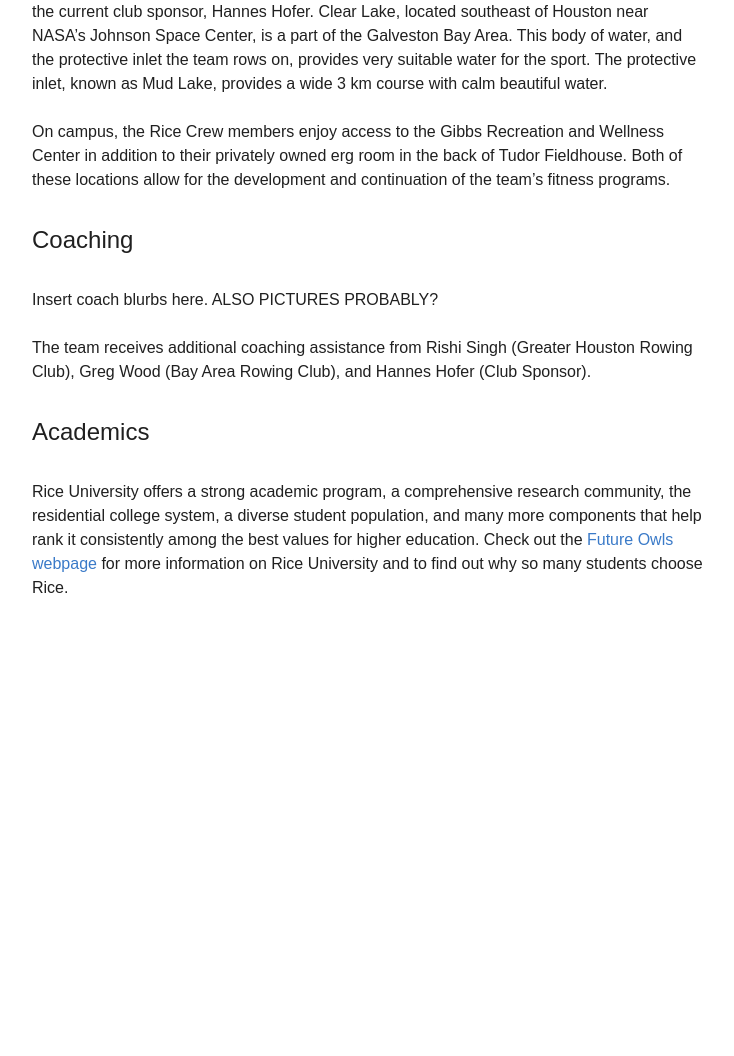
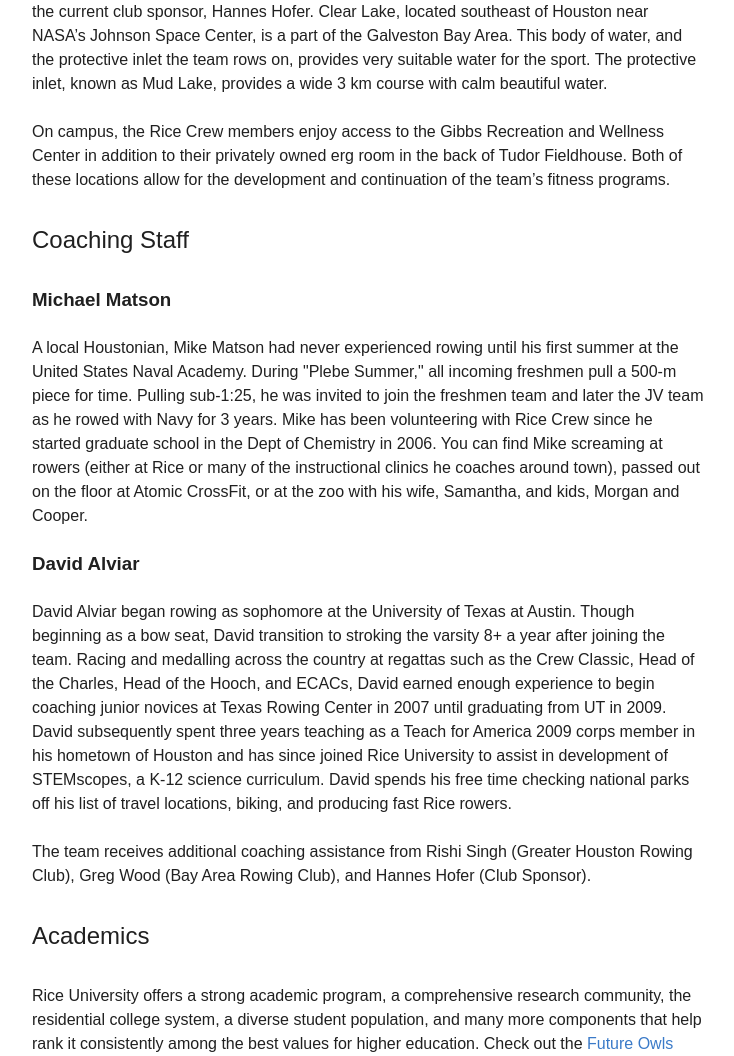
Before and after one commit to rice-university/rice-crew, a Flask app: page /about/ in a window 1280 px wide. Shown: the part 872-1928 px from the top of the page, without its empty margins (152-886 px from the left). Before the commit the page ends 1465 px from the top, so only its background shows below. Run offline with Flask 2, Linux system fonts and the light colour scheme.

Commit message:
Coach blurbs

```diff
--- a/ricecrew/templates/flatpages/about.html
+++ b/ricecrew/templates/flatpages/about.html
@@ -12,8 +12,17 @@
         <p>Currently, Rice Crew houses its boats at Bay Area Rowing Club on Clear Lake. Rice Crew and BARC have been affiliated for over twenty years. This long lasting relationship between Rice Crew and BARC has been encourage and maintained largely in part by club leadership and the current club sponsor, Hannes Hofer. Clear Lake, located southeast of Houston near NASA’s Johnson Space Center, is a part of the Galveston Bay Area. This body of water, and the protective inlet the team rows on, provides very suitable water for the sport. The protective inlet, known as Mud Lake, provides a wide 3 km course with calm beautiful water.</p>
         <p>On campus, the Rice Crew members enjoy access to the Gibbs Recreation and Wellness Center in addition to their privately owned erg room in the back of Tudor Fieldhouse. Both of these locations allow for the development and continuation of the team’s fitness programs.</p>
 
-        <h2>Coaching</h2>
-        <p>Insert coach blurbs here. ALSO PICTURES PROBABLY?</p>
+        <h2>Coaching Staff</h2>
+        <ul>
+            <li>
+                <h3>Michael Matson</h3>
+                <p>A local Houstonian, Mike Matson had never experienced rowing until his first summer at the United States Naval Academy. During "Plebe Summer," all incoming freshmen pull a 500-m piece for time. Pulling sub-1:25, he was invited to join the freshmen team and later the JV team as he rowed with Navy for 3 years. Mike has been volunteering with Rice Crew since he started graduate school in the Dept of Chemistry in 2006. You can find Mike screaming at rowers (either at Rice or many of the instructional clinics he coaches around town), passed out on the floor at Atomic CrossFit, or at the zoo with his wife, Samantha, and kids, Morgan and Cooper.</p>
+            </li>
+            <li>
+                <h3>David Alviar</h3>
+                <p>David Alviar began rowing as sophomore at the University of Texas at Austin.  Though beginning as a bow seat, David transition to stroking the varsity 8+ a year after joining the team.  Racing and medalling across the country at regattas such as the Crew Classic, Head of the Charles, Head of the Hooch, and ECACs, David earned enough experience to begin coaching junior novices at Texas Rowing Center in 2007 until graduating from UT in 2009.  David subsequently spent three years teaching as a Teach for America 2009 corps member in his hometown of Houston and has since joined Rice University to assist in development of STEMscopes, a K-12 science curriculum.  David spends his free time checking national parks off his list of travel locations, biking, and producing fast Rice rowers.</p>
+            </li>
+        </ul>
         <p>The team receives additional coaching assistance from Rishi Singh (Greater Houston Rowing Club), Greg Wood (Bay Area Rowing Club), and Hannes Hofer (Club Sponsor).</p>
 
         <h2>Academics</h2>
```
